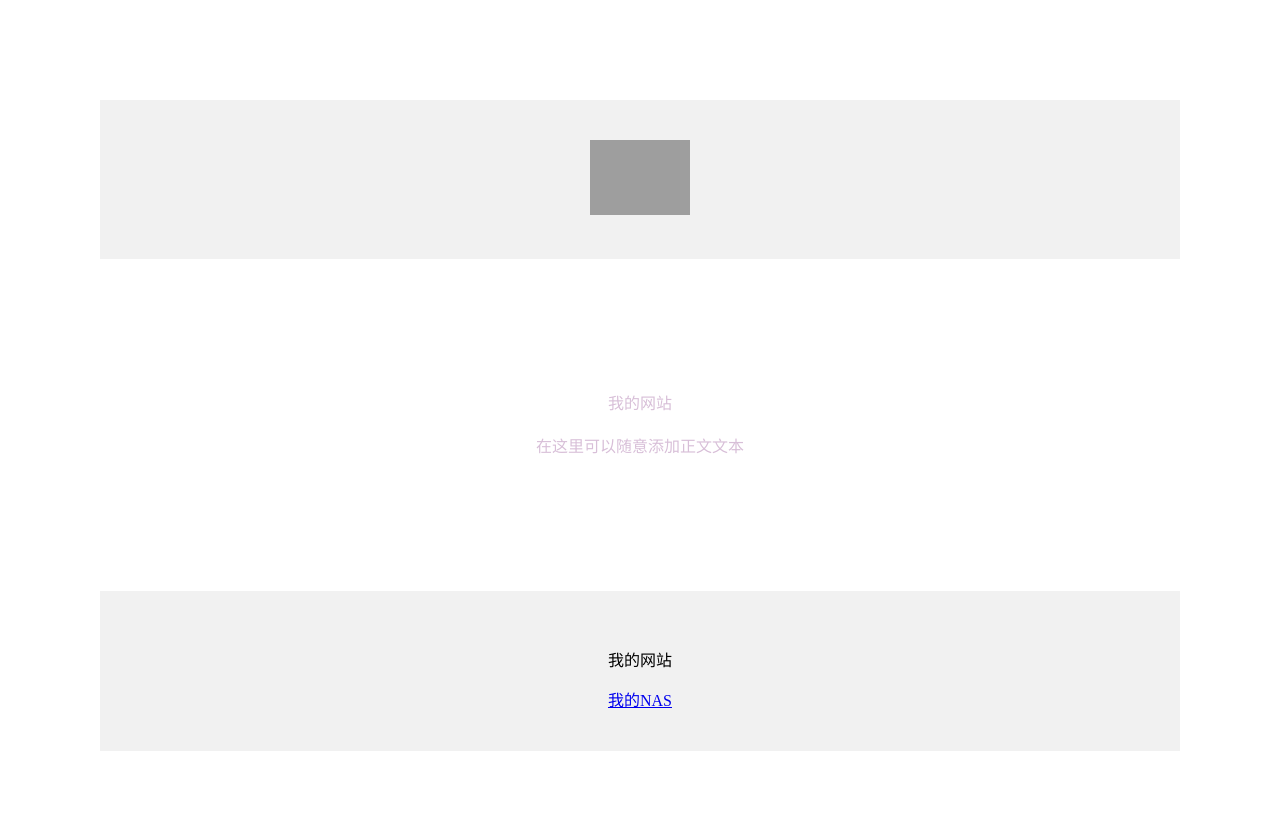
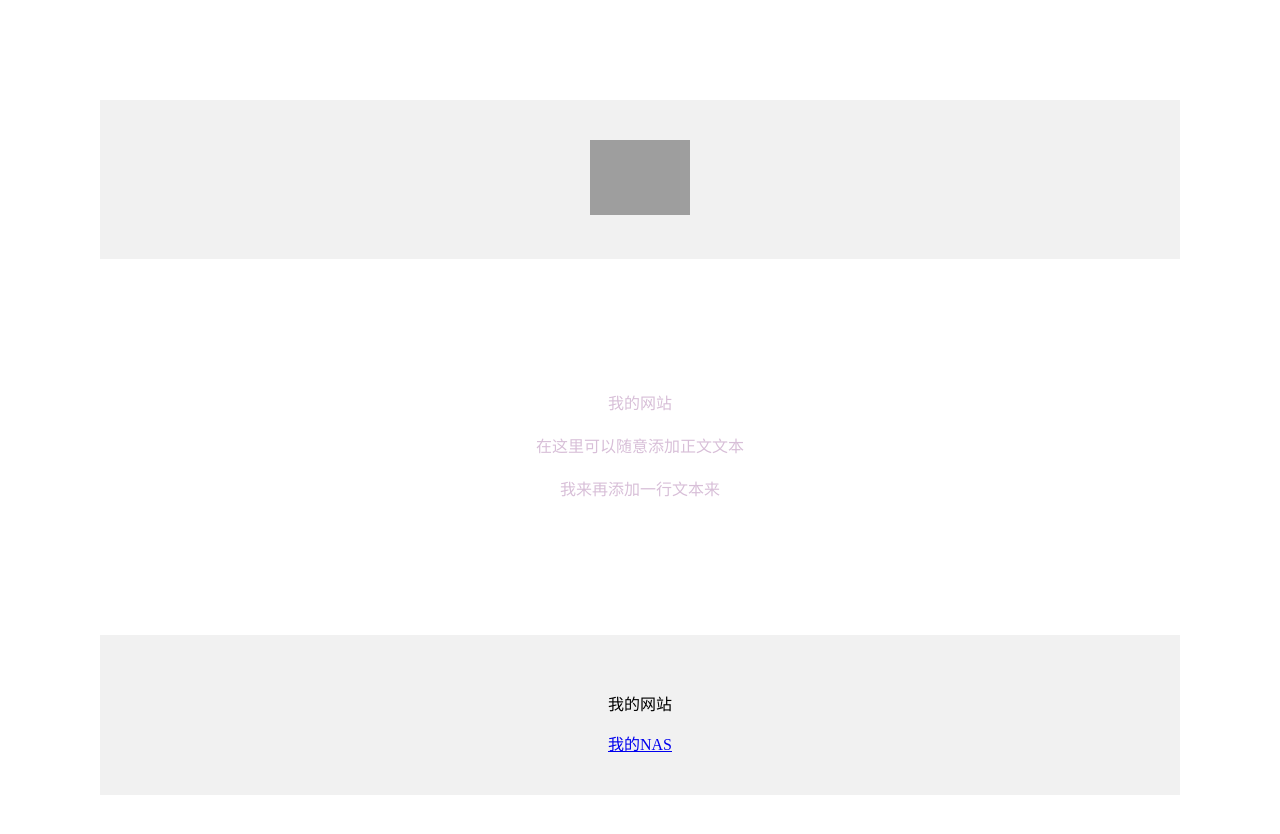
Before and after one commit to lemonGGGit/git_learning, a plain HTML site: page index.html in a window 1280 px wide. Drawn offline with Linux system fonts and the light colour scheme; grey boxes are pictures that could not be loaded.

Commit message:
Update index.html
只是试试

```diff
--- a/index.html
+++ b/index.html
@@ -32,6 +32,7 @@
     ">
         <p>我的网站</p>
         <p>在这里可以随意添加正文文本</p>
+        <p>我来再添加一行文本来</p>
     </div>
 
     <div style="
```
